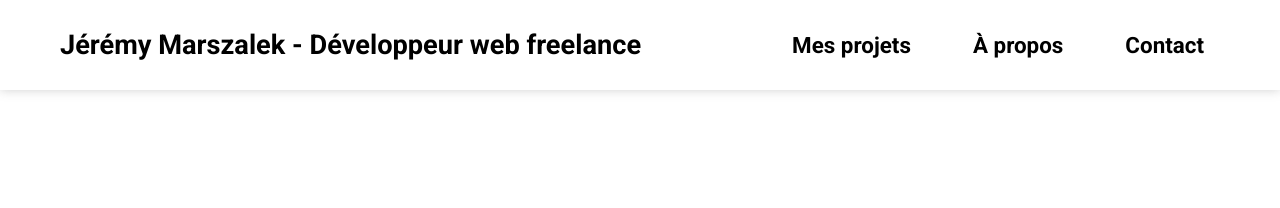
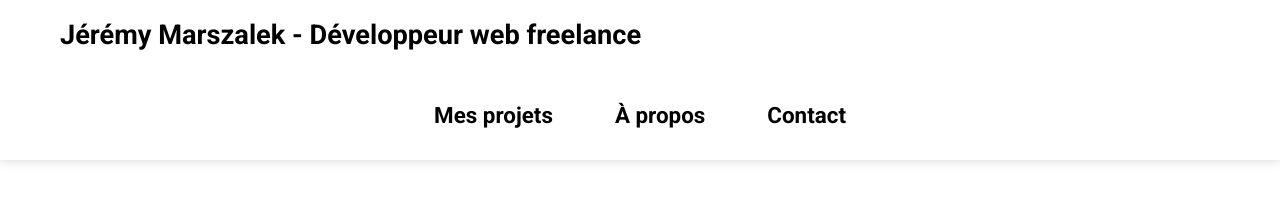
Before and after one commit to marszalekj/portfoliofreelance, a plain HTML site: page index.html in a window 1280 px wide. Shown: the top 208 px of the page. Drawn offline with Linux system fonts and the light colour scheme.

Commit message:
navbar responsive

```diff
--- a/index.html
+++ b/index.html
@@ -493,6 +493,10 @@ footer {
   .text-heading {
     font-size: 1.8rem;
   }
+  .navbar {
+    flex-direction: column;
+  }
+
   section {
     width: 90%;
     margin: 60px auto;
```
